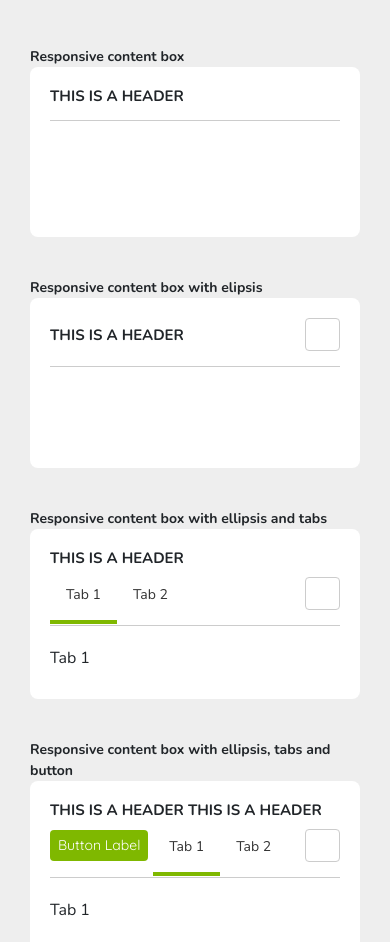
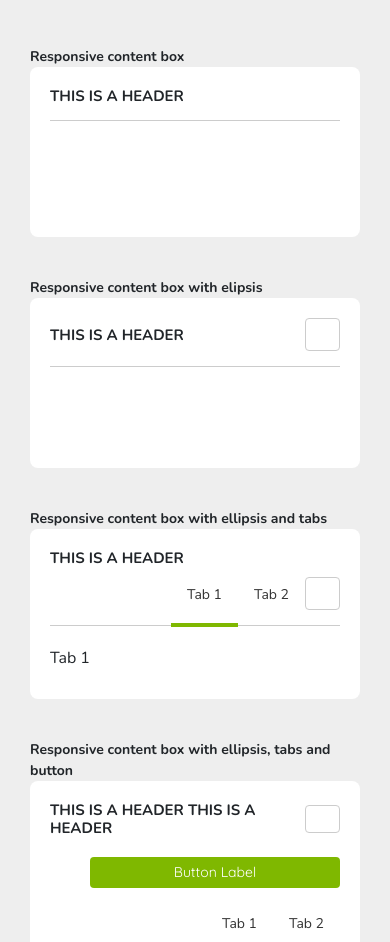
Before and after one commit to andrewoplas/Werkly-Demo, a website: page content-box.html in a window 390 px wide. Shown: the top 942 px of the page. Drawn offline with nearby package versions, Linux system fonts and the light colour scheme.

Commit message:
Fix bugs

```diff
--- a/content-box.html
+++ b/content-box.html
@@ -87,7 +87,12 @@
                 <div class="col-12 col-md-9">
                     <div class="ContentBox mb-4">
                         <div class="box-header">
-                            <h4 class="box-title full-width-on-mobile">This is a header This is a header</h4>
+                            <h4 class="box-title full-width-on-mobile">
+                                This is a header This is a header
+                                <button class="Button icon ellipsis d-inline-block d-sm-none ml-2">
+                                    <img src="./resources/images/icon-black.svg" alt="icon" height="13" width="13" />
+                                </button>
+                            </h4>
                             <div class="action-items">
                                 <button class="Button secondary mr-0 mr-sm-4 main-button">Button Label</button>
                                 <ul class="nav nav-tabs tabs" role="tablist">
@@ -98,7 +103,7 @@
                                         <a class="nav-link" data-toggle="tab" href="#tab-2-2" role="tab">Tab 2</a>
                                     </li>
                                 </ul>
-                                <button class="Button icon ellipsis">
+                                <button class="Button icon ellipsis d-none d-sm-block">
                                     <img src="./resources/images/icon-black.svg" alt="icon" height="13" width="13" />
                                 </button>
                             </div>
--- a/resources/scss/components/_content-box.scss
+++ b/resources/scss/components/_content-box.scss
@@ -32,41 +32,33 @@
                     }
                 }
             }
+
+            @include media-breakpoint-down(xs) {
+                margin-right: 0;
+                @include flex(space-between, center);
+
+                button {
+                    flex-shrink: 0;
+                }
+            }
         }
 
         .action-items {
             margin-top: 10px;
             flex-wrap: wrap;
-            @include flex(flex-start, center);
+            @include flex(flex-end, center);
 
-            // @include media-breakpoint-down(sm) {
-            //     &:not(.no-flex-basis) {
-            //         flex-basis: 100%;
-            //     }
-            // }
-
-            @include media-breakpoint-down(sm) {
-                justify-content: space-between;
+            @include media-breakpoint-down(xs) {
+                .main-button {
+                    flex-basis: 100%;
+                    margin-top: 10px;
+                    margin-bottom: 20px;
+                }
             }
-
-            // @include media-breakpoint-down(sm) {
-            //     .main-button {
-            //         display: block;
-            //         width: 100%;
-            //         margin-top: 10px;
-            //         margin-bottom: 10px;
-            //         max-width: 100%;
-            //     }
-            // }
 
             .tabs {
                 margin-right: 13px;
                 border: 0;
-
-                // @include media-breakpoint-down(sm) {
-                //     width: 100%;
-                //     @include element-center;
-                // }
 
                 li {
                     a {
@@ -86,10 +78,14 @@
                             height: 4px;
                             background: $secondary-color;
                             position: absolute;
-                            bottom: -14px;
+                            bottom: -17px;
                             left: 0;
                         }
                     }
+                }
+
+                @include media-breakpoint-down(xs) {
+                    margin-right: 0;
                 }
             }
         }
--- a/resources/scss/layout/_header.scss
+++ b/resources/scss/layout/_header.scss
@@ -4,13 +4,27 @@ $header-height: 45px;
 
 .Header {
     .logo-container {
+        position: relative;
         height: 180px;
-        background-image: url("../images/header-top.png");
-        background-size: cover;
-        background-position: center;
 
         &.spacing {
             margin-bottom: $header-height;
+        }
+
+        .background-blur {
+            height: 100%;
+            width: 100%;
+            position: absolute;
+            background-image: url("../images/header-top.png");
+            background-size: cover;
+            background-position: center;
+            z-index: -1;
+
+            -webkit-filter: blur(3px);
+            -moz-filter: blur(3px);
+            -o-filter: blur(3px);
+            -ms-filter: blur(3px);
+            filter: blur(3px);
         }
 
         .logo-banner {
```
Also changed, not shown: base-internal.html (+1 -0 lines), resources/css/login.css, resources/css/main.css.
